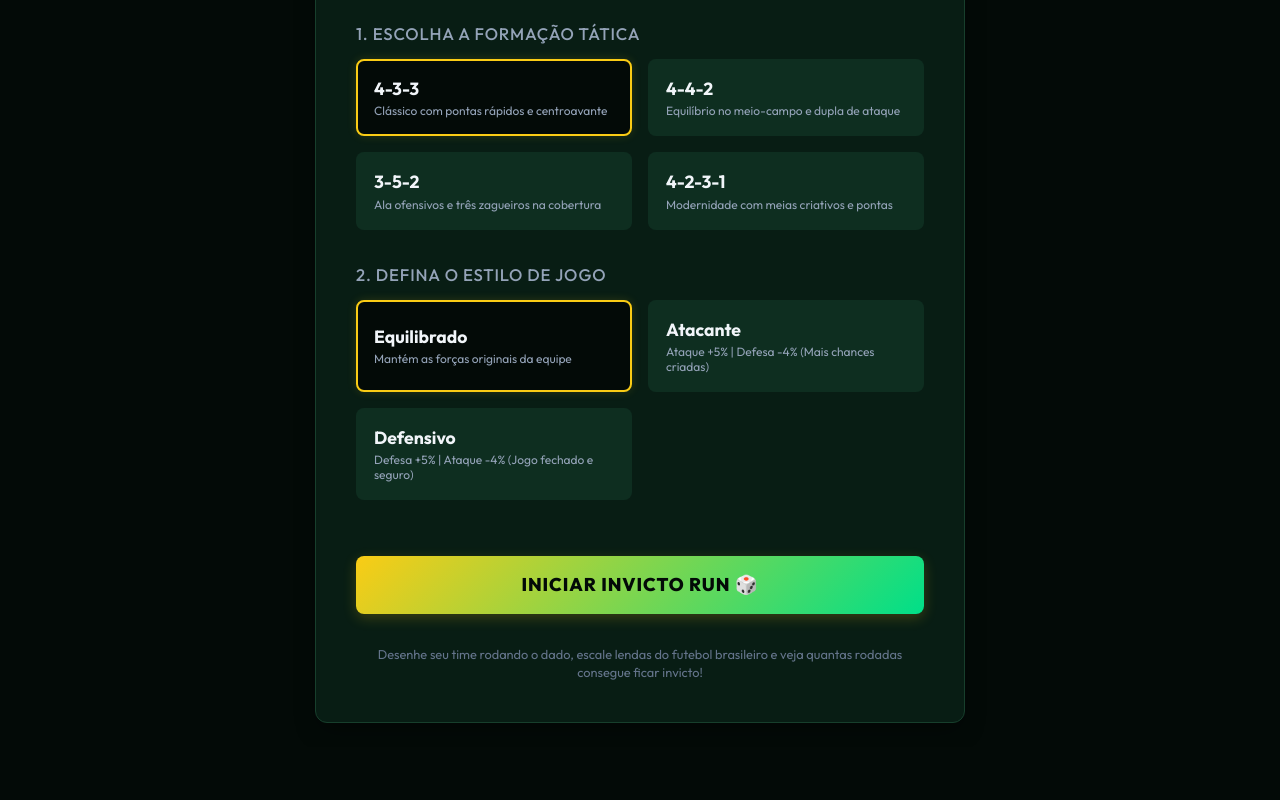
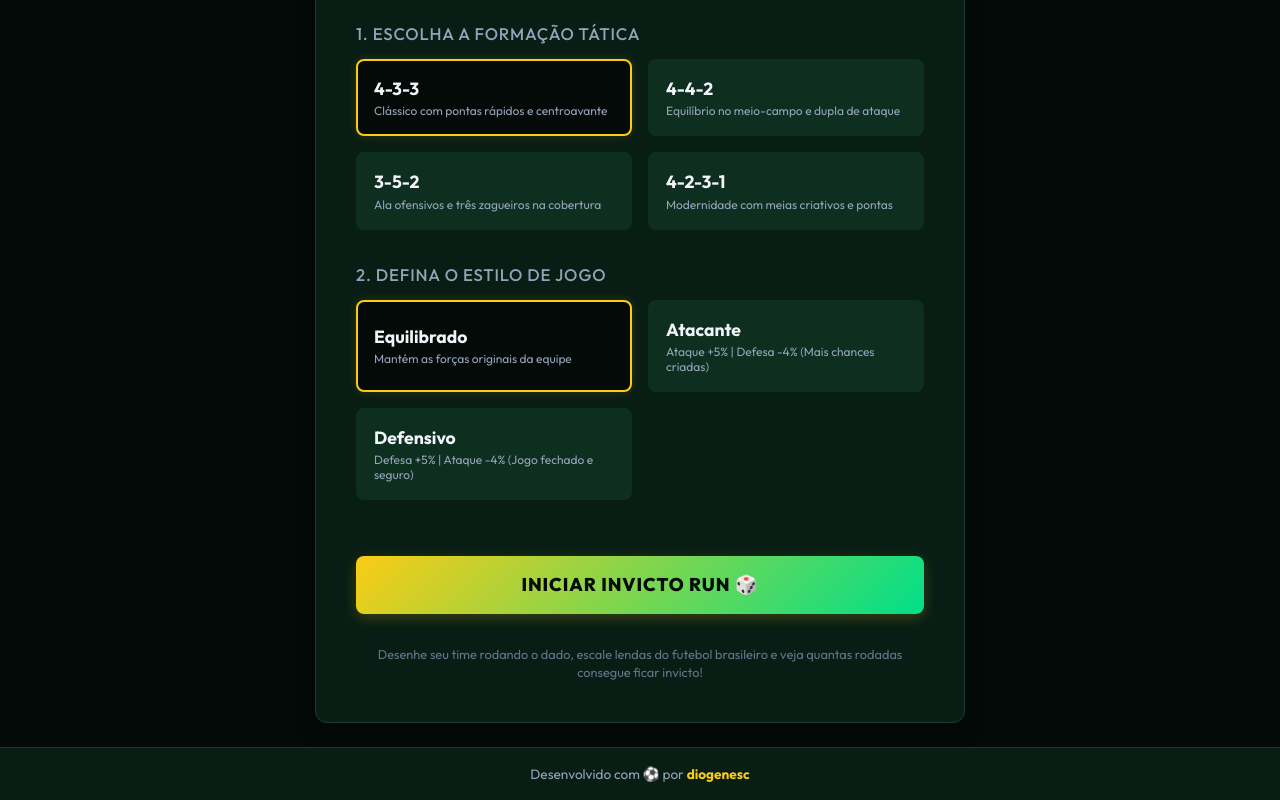
Before and after one commit to diogenesc/invicto, a React (Vite) app: page / in a window 1280 px wide. Shown: the part 285-1085 px from the top of the page. Before the commit the page ends 1032 px from the top, so only its background shows below. Built offline with nearby package versions, Linux system fonts and the light colour scheme.

Commit message:
feat: add authorship footer in layout

```diff
--- a/src/App.jsx
+++ b/src/App.jsx
@@ -267,6 +267,9 @@ export default function App() {
           </div>
         )}
       </main>
+      <footer className="app-footer">
+        <p>Desenvolvido com ⚽ por <strong>diogenesc</strong></p>
+      </footer>
     </div>
   );
 }
--- a/src/index.css
+++ b/src/index.css
@@ -1140,3 +1140,17 @@ button {
     grid-template-columns: 1fr;
   }
 }
+
+/* App Footer styling */
+.app-footer {
+  background-color: var(--bg-secondary);
+  border-top: 1px solid var(--border-color);
+  padding: 1rem;
+  text-align: center;
+  font-size: 0.85rem;
+  color: #94a3b8;
+}
+
+.app-footer strong {
+  color: var(--brazuca-yellow);
+}
```
